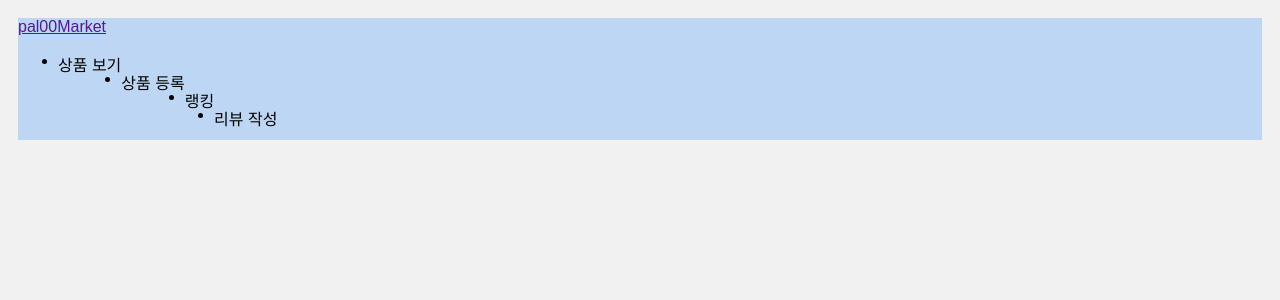
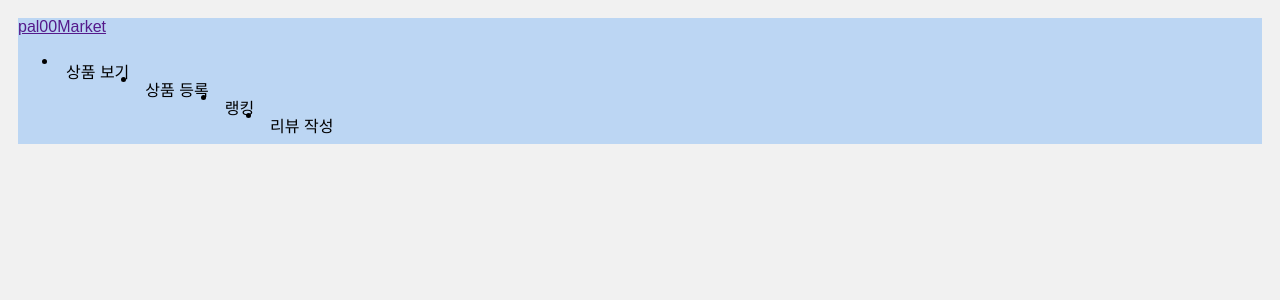
Before and after one commit to didix2/flask_project2023, a Flask app: page / in a window 1280 px wide. Shown: the top 300 px of the page. Run offline with Flask 3, Linux system fonts and the light colour scheme.

Commit message:
Update style.css

```diff
--- a/static/style.css
+++ b/static/style.css
@@ -30,6 +30,7 @@
   float: left;
   display: block;
   text-align: center;
+  padding : 7px 8px;
   text-decoration: none;
   color: black
 }
```
